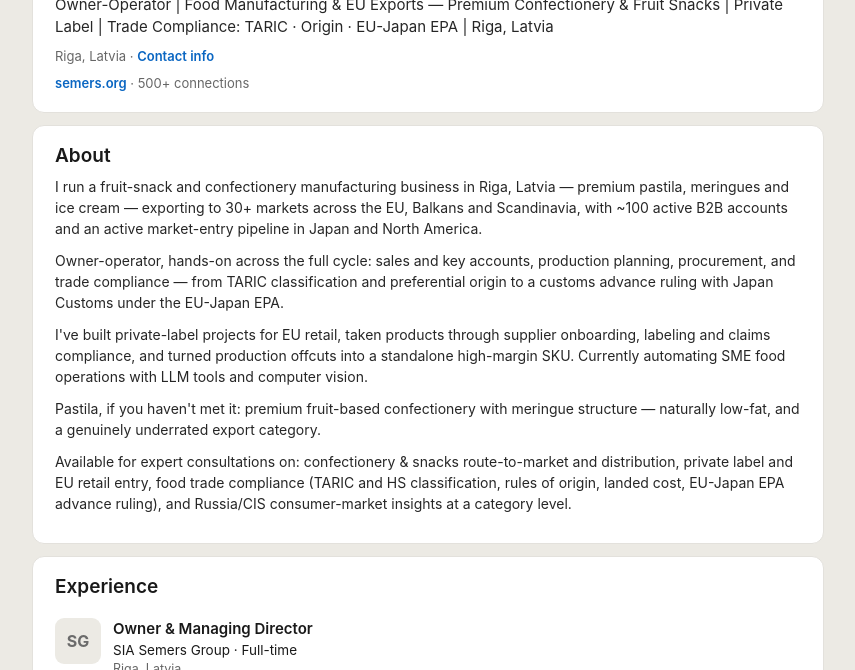
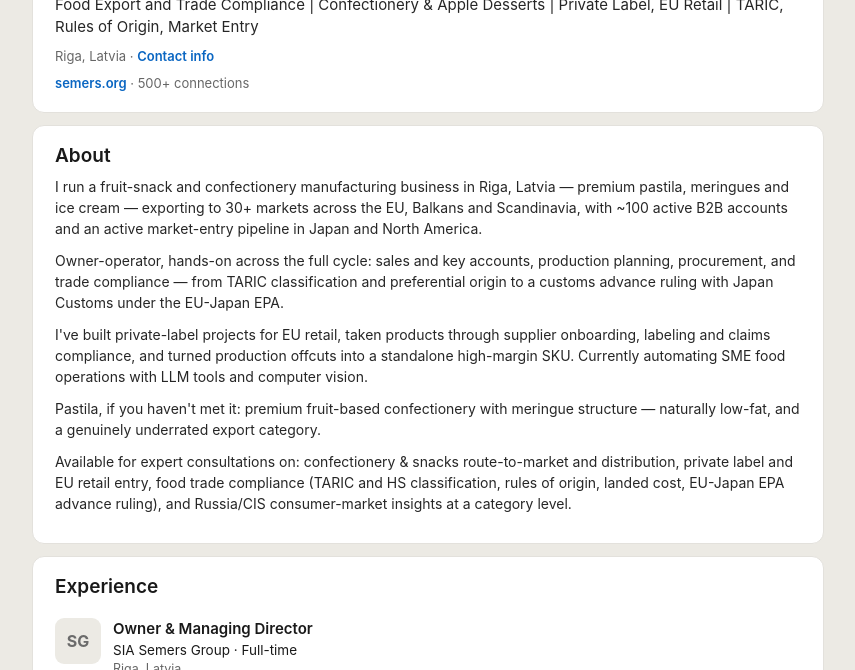
Before and after one commit to smmsemmers/pastila_bot, a plain HTML site: page gleb-linkedin-final-v8.html in a window 1280 px wide. Shown: the part 430-1100 px from the top of the page, without its empty margins (212-1067 px from the left). Drawn offline with Linux system fonts and the light colour scheme.

Commit message:
auto: gleb-linkedin-final-v8.html

```diff
--- a/gleb-linkedin-final-v8.html
+++ b/gleb-linkedin-final-v8.html
@@ -59,7 +59,7 @@
     <div class="intro">
       <div class="avatar"></div>
       <h1>Glebs Semerna</h1>
-      <div class="headline">Owner-Operator | Food Manufacturing &amp; EU Exports — Premium Confectionery &amp; Fruit Snacks | Private Label | Trade Compliance: TARIC · Origin · EU-Japan EPA | Riga, Latvia</div>
+      <div class="headline">Food Export and Trade Compliance | Confectionery &amp; Apple Desserts | Private Label, EU Retail | TARIC, Rules of Origin, Market Entry</div>
       <div class="row">Riga, Latvia · <span class="link">Contact info</span></div>
       <div class="row"><span class="link">semers.org</span> · 500+ connections</div>
     </div>
```
